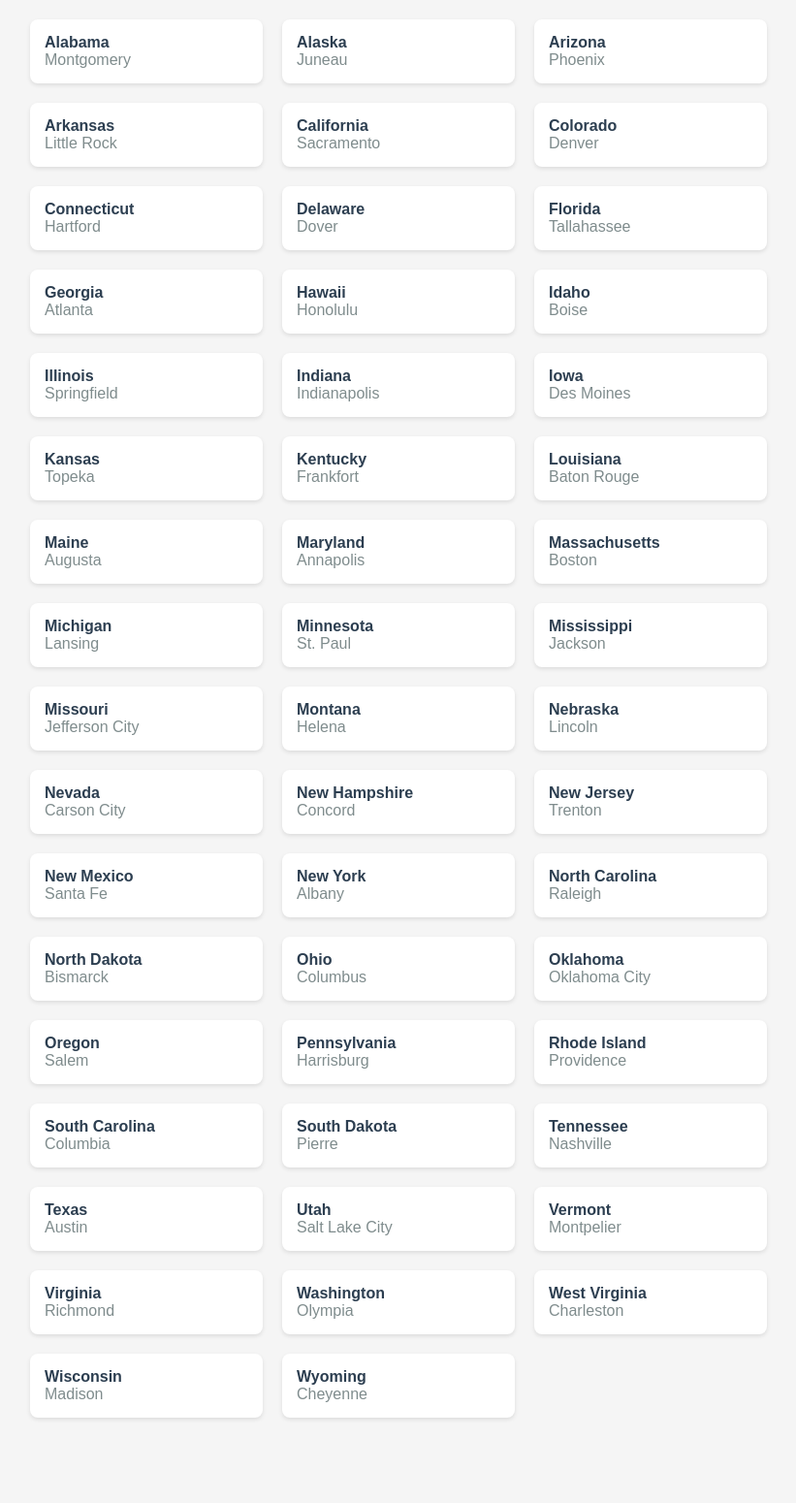
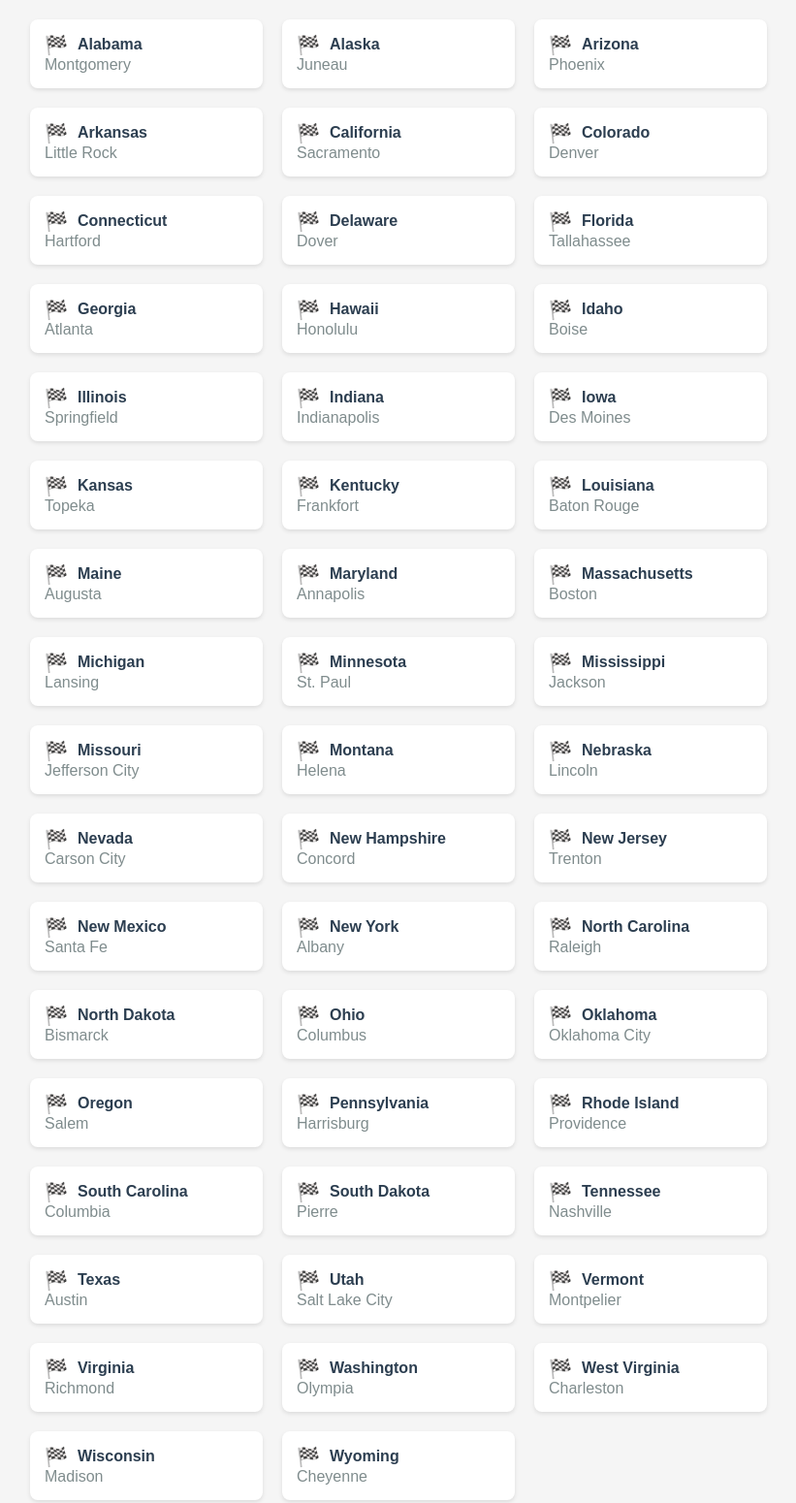
Before and after one commit to londonj/LearnMCP, a plain HTML site: page index.html in a window 1280 px wide. Shown: the part 100-1650 px from the top of the page at 97% size, without its empty margins (229-1050 px from the left). Before the commit the page ends 1602 px from the top, so only its background shows below. Drawn offline with Linux system fonts and the light colour scheme.

Commit message:
Add flag emojis to state names and improve layout

```diff
--- a/index.html
+++ b/index.html
@@ -31,6 +31,12 @@
         .state-name {
             font-weight: bold;
             color: #2c3e50;
+            display: flex;
+            align-items: center;
+            gap: 10px;
+        }
+        .flag {
+            font-size: 1.2em;
         }
         .capital {
             color: #7f8c8d;
@@ -41,203 +47,203 @@
     <h1>US States and Capitals</h1>
     <div class="state-list">
         <div class="state-card">
-            <div class="state-name">Alabama</div>
+            <div class="state-name"><span class="flag">🏁</span>Alabama</div>
             <div class="capital">Montgomery</div>
         </div>
         <div class="state-card">
-            <div class="state-name">Alaska</div>
+            <div class="state-name"><span class="flag">🏁</span>Alaska</div>
             <div class="capital">Juneau</div>
         </div>
         <div class="state-card">
-            <div class="state-name">Arizona</div>
+            <div class="state-name"><span class="flag">🏁</span>Arizona</div>
             <div class="capital">Phoenix</div>
         </div>
         <div class="state-card">
-            <div class="state-name">Arkansas</div>
+            <div class="state-name"><span class="flag">🏁</span>Arkansas</div>
             <div class="capital">Little Rock</div>
         </div>
         <div class="state-card">
-            <div class="state-name">California</div>
+            <div class="state-name"><span class="flag">🏁</span>California</div>
             <div class="capital">Sacramento</div>
         </div>
         <div class="state-card">
-            <div class="state-name">Colorado</div>
+            <div class="state-name"><span class="flag">🏁</span>Colorado</div>
             <div class="capital">Denver</div>
         </div>
         <div class="state-card">
-            <div class="state-name">Connecticut</div>
+            <div class="state-name"><span class="flag">🏁</span>Connecticut</div>
             <div class="capital">Hartford</div>
         </div>
         <div class="state-card">
-            <div class="state-name">Delaware</div>
+            <div class="state-name"><span class="flag">🏁</span>Delaware</div>
             <div class="capital">Dover</div>
         </div>
         <div class="state-card">
-            <div class="state-name">Florida</div>
+            <div class="state-name"><span class="flag">🏁</span>Florida</div>
             <div class="capital">Tallahassee</div>
         </div>
         <div class="state-card">
-            <div class="state-name">Georgia</div>
+            <div class="state-name"><span class="flag">🏁</span>Georgia</div>
             <div class="capital">Atlanta</div>
         </div>
         <div class="state-card">
-            <div class="state-name">Hawaii</div>
+            <div class="state-name"><span class="flag">🏁</span>Hawaii</div>
             <div class="capital">Honolulu</div>
         </div>
         <div class="state-card">
-            <div class="state-name">Idaho</div>
+            <div class="state-name"><span class="flag">🏁</span>Idaho</div>
             <div class="capital">Boise</div>
         </div>
         <div class="state-card">
-            <div class="state-name">Illinois</div>
+            <div class="state-name"><span class="flag">🏁</span>Illinois</div>
             <div class="capital">Springfield</div>
         </div>
         <div class="state-card">
-            <div class="state-name">Indiana</div>
+            <div class="state-name"><span class="flag">🏁</span>Indiana</div>
             <div class="capital">Indianapolis</div>
         </div>
         <div class="state-card">
-            <div class="state-name">Iowa</div>
+            <div class="state-name"><span class="flag">🏁</span>Iowa</div>
             <div class="capital">Des Moines</div>
         </div>
         <div class="state-card">
-            <div class="state-name">Kansas</div>
+            <div class="state-name"><span class="flag">🏁</span>Kansas</div>
             <div class="capital">Topeka</div>
         </div>
         <div class="state-card">
-            <div class="state-name">Kentucky</div>
+            <div class="state-name"><span class="flag">🏁</span>Kentucky</div>
             <div class="capital">Frankfort</div>
         </div>
         <div class="state-card">
-            <div class="state-name">Louisiana</div>
+            <div class="state-name"><span class="flag">🏁</span>Louisiana</div>
             <div class="capital">Baton Rouge</div>
         </div>
         <div class="state-card">
-            <div class="state-name">Maine</div>
+            <div class="state-name"><span class="flag">🏁</span>Maine</div>
             <div class="capital">Augusta</div>
         </div>
         <div class="state-card">
-            <div class="state-name">Maryland</div>
+            <div class="state-name"><span class="flag">🏁</span>Maryland</div>
             <div class="capital">Annapolis</div>
         </div>
         <div class="state-card">
-            <div class="state-name">Massachusetts</div>
+            <div class="state-name"><span class="flag">🏁</span>Massachusetts</div>
             <div class="capital">Boston</div>
         </div>
         <div class="state-card">
-            <div class="state-name">Michigan</div>
+            <div class="state-name"><span class="flag">🏁</span>Michigan</div>
             <div class="capital">Lansing</div>
         </div>
         <div class="state-card">
-            <div class="state-name">Minnesota</div>
+            <div class="state-name"><span class="flag">🏁</span>Minnesota</div>
             <div class="capital">St. Paul</div>
         </div>
         <div class="state-card">
-            <div class="state-name">Mississippi</div>
+            <div class="state-name"><span class="flag">🏁</span>Mississippi</div>
             <div class="capital">Jackson</div>
         </div>
         <div class="state-card">
-            <div class="state-name">Missouri</div>
+            <div class="state-name"><span class="flag">🏁</span>Missouri</div>
             <div class="capital">Jefferson City</div>
         </div>
         <div class="state-card">
-            <div class="state-name">Montana</div>
+            <div class="state-name"><span class="flag">🏁</span>Montana</div>
             <div class="capital">Helena</div>
         </div>
         <div class="state-card">
-            <div class="state-name">Nebraska</div>
+            <div class="state-name"><span class="flag">🏁</span>Nebraska</div>
             <div class="capital">Lincoln</div>
         </div>
         <div class="state-card">
-            <div class="state-name">Nevada</div>
+            <div class="state-name"><span class="flag">🏁</span>Nevada</div>
             <div class="capital">Carson City</div>
         </div>
         <div class="state-card">
-            <div class="state-name">New Hampshire</div>
+            <div class="state-name"><span class="flag">🏁</span>New Hampshire</div>
             <div class="capital">Concord</div>
         </div>
         <div class="state-card">
-            <div class="state-name">New Jersey</div>
+            <div class="state-name"><span class="flag">🏁</span>New Jersey</div>
             <div class="capital">Trenton</div>
         </div>
         <div class="state-card">
-            <div class="state-name">New Mexico</div>
+            <div class="state-name"><span class="flag">🏁</span>New Mexico</div>
             <div class="capital">Santa Fe</div>
         </div>
         <div class="state-card">
-            <div class="state-name">New York</div>
+            <div class="state-name"><span class="flag">🏁</span>New York</div>
             <div class="capital">Albany</div>
         </div>
         <div class="state-card">
-            <div class="state-name">North Carolina</div>
+            <div class="state-name"><span class="flag">🏁</span>North Carolina</div>
             <div class="capital">Raleigh</div>
         </div>
         <div class="state-card">
-            <div class="state-name">North Dakota</div>
+            <div class="state-name"><span class="flag">🏁</span>North Dakota</div>
             <div class="capital">Bismarck</div>
         </div>
         <div class="state-card">
-            <div class="state-name">Ohio</div>
+            <div class="state-name"><span class="flag">🏁</span>Ohio</div>
             <div class="capital">Columbus</div>
         </div>
         <div class="state-card">
-            <div class="state-name">Oklahoma</div>
+            <div class="state-name"><span class="flag">🏁</span>Oklahoma</div>
             <div class="capital">Oklahoma City</div>
         </div>
         <div class="state-card">
-            <div class="state-name">Oregon</div>
+            <div class="state-name"><span class="flag">🏁</span>Oregon</div>
             <div class="capital">Salem</div>
         </div>
         <div class="state-card">
-            <div class="state-name">Pennsylvania</div>
+            <div class="state-name"><span class="flag">🏁</span>Pennsylvania</div>
             <div class="capital">Harrisburg</div>
         </div>
         <div class="state-card">
-            <div class="state-name">Rhode Island</div>
+            <div class="state-name"><span class="flag">🏁</span>Rhode Island</div>
             <div class="capital">Providence</div>
         </div>
         <div class="state-card">
-            <div class="state-name">South Carolina</div>
+            <div class="state-name"><span class="flag">🏁</span>South Carolina</div>
             <div class="capital">Columbia</div>
         </div>
         <div class="state-card">
-            <div class="state-name">South Dakota</div>
+            <div class="state-name"><span class="flag">🏁</span>South Dakota</div>
             <div class="capital">Pierre</div>
         </div>
         <div class="state-card">
-            <div class="state-name">Tennessee</div>
+            <div class="state-name"><span class="flag">🏁</span>Tennessee</div>
             <div class="capital">Nashville</div>
         </div>
         <div class="state-card">
-            <div class="state-name">Texas</div>
+            <div class="state-name"><span class="flag">🏁</span>Texas</div>
             <div class="capital">Austin</div>
         </div>
         <div class="state-card">
-            <div class="state-name">Utah</div>
+            <div class="state-name"><span class="flag">🏁</span>Utah</div>
             <div class="capital">Salt Lake City</div>
         </div>
         <div class="state-card">
-            <div class="state-name">Vermont</div>
+            <div class="state-name"><span class="flag">🏁</span>Vermont</div>
             <div class="capital">Montpelier</div>
         </div>
         <div class="state-card">
-            <div class="state-name">Virginia</div>
+            <div class="state-name"><span class="flag">🏁</span>Virginia</div>
             <div class="capital">Richmond</div>
         </div>
         <div class="state-card">
-            <div class="state-name">Washington</div>
+            <div class="state-name"><span class="flag">🏁</span>Washington</div>
             <div class="capital">Olympia</div>
         </div>
         <div class="state-card">
-            <div class="state-name">West Virginia</div>
+            <div class="state-name"><span class="flag">🏁</span>West Virginia</div>
             <div class="capital">Charleston</div>
         </div>
         <div class="state-card">
-            <div class="state-name">Wisconsin</div>
+            <div class="state-name"><span class="flag">🏁</span>Wisconsin</div>
             <div class="capital">Madison</div>
         </div>
         <div class="state-card">
-            <div class="state-name">Wyoming</div>
+            <div class="state-name"><span class="flag">🏁</span>Wyoming</div>
             <div class="capital">Cheyenne</div>
         </div>
     </div>
```
